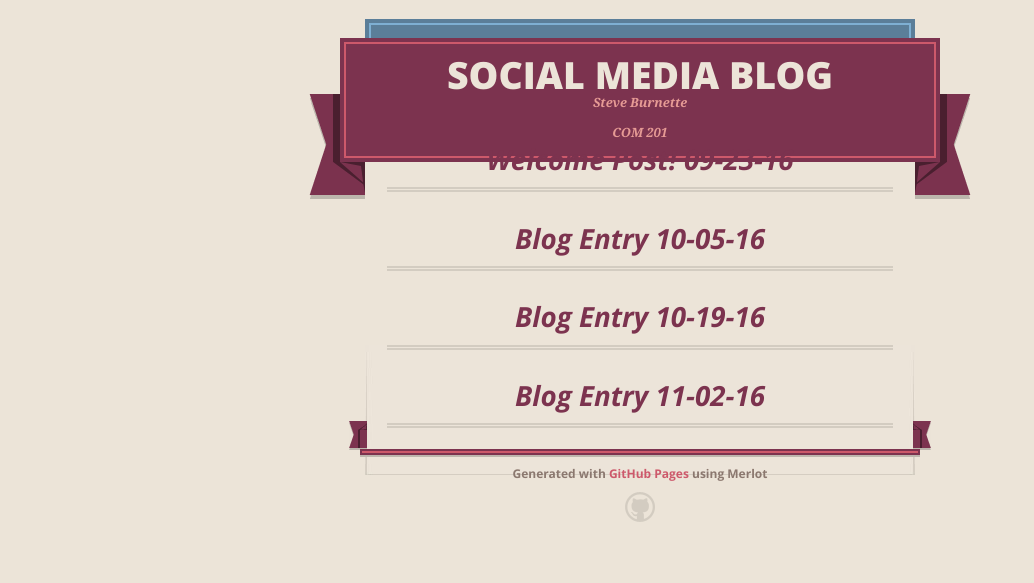
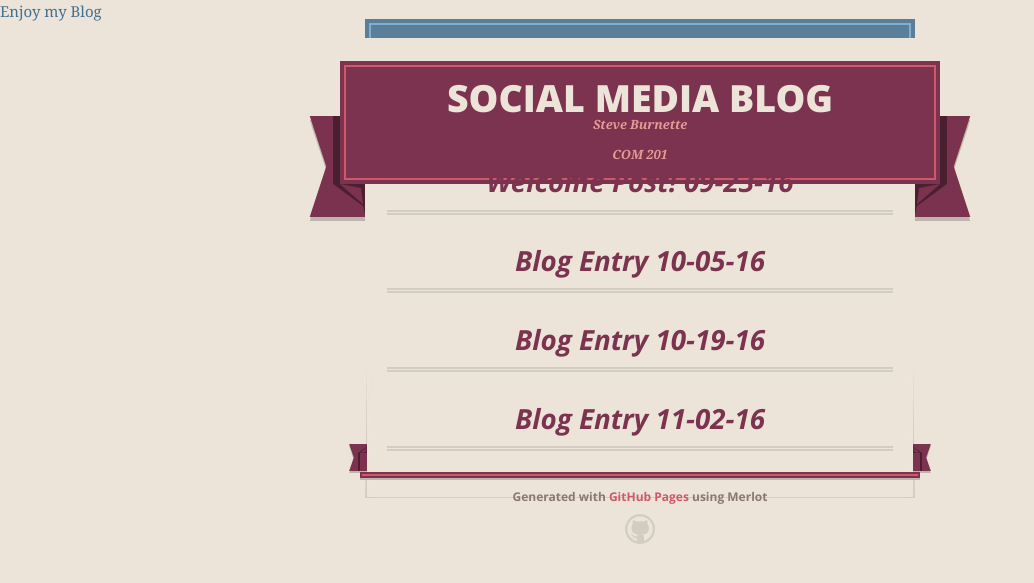
Before and after one commit to sburnet1/Social-Media-Presence-Blog, a Jekyll site: the page index.html, which Jekyll copies as it is, in a window 1280 px wide. Shown: the top 583 px of the page, without its empty margins (0-1034 px from the left). Built offline with Jekyll 4.4.1, drawn with Linux system fonts in a browser that asks for light colours; nearby versions of some CDN libraries.

Commit message:
Update index.html

```diff
--- a/index.html
+++ b/index.html
@@ -21,7 +21,7 @@
   </head>
 
   <body>
-
+    <a id="" href=""> Enjoy my Blog</a>
     <div class="shell">
 
       <header>
```
